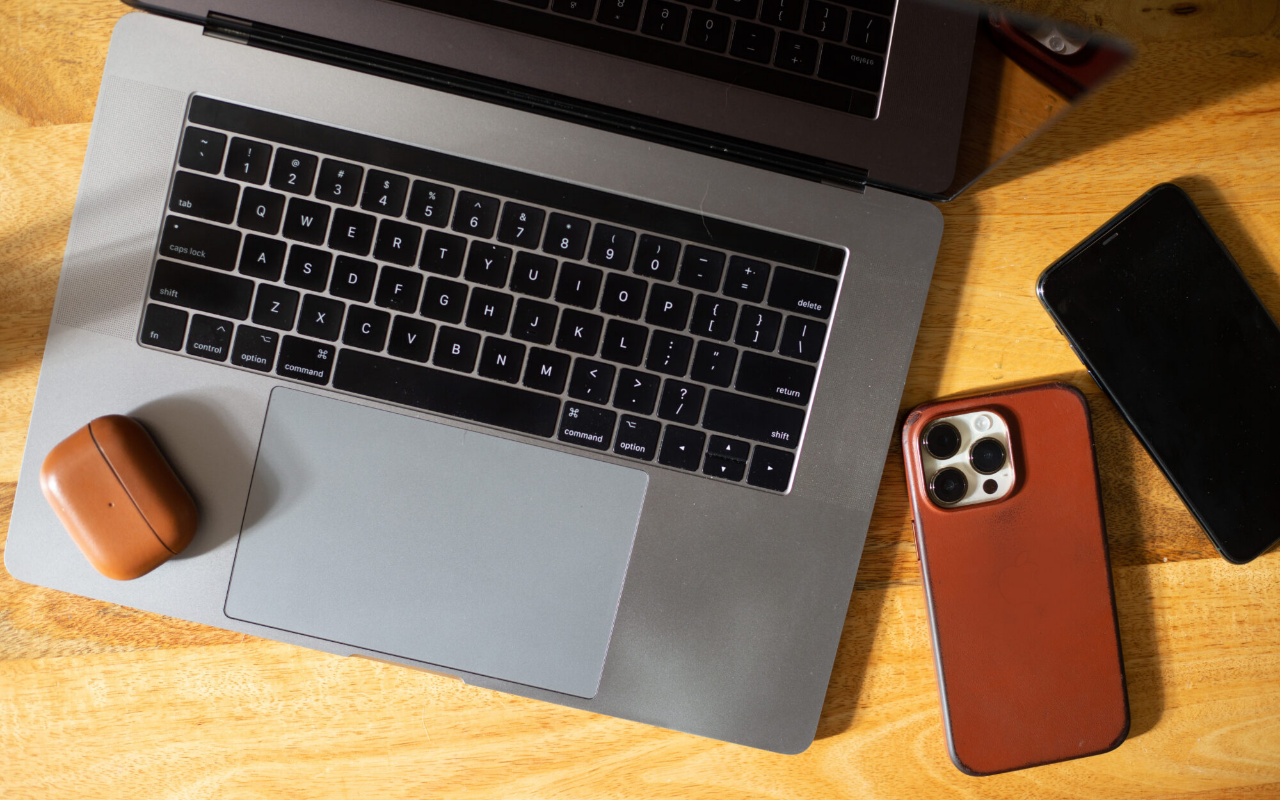
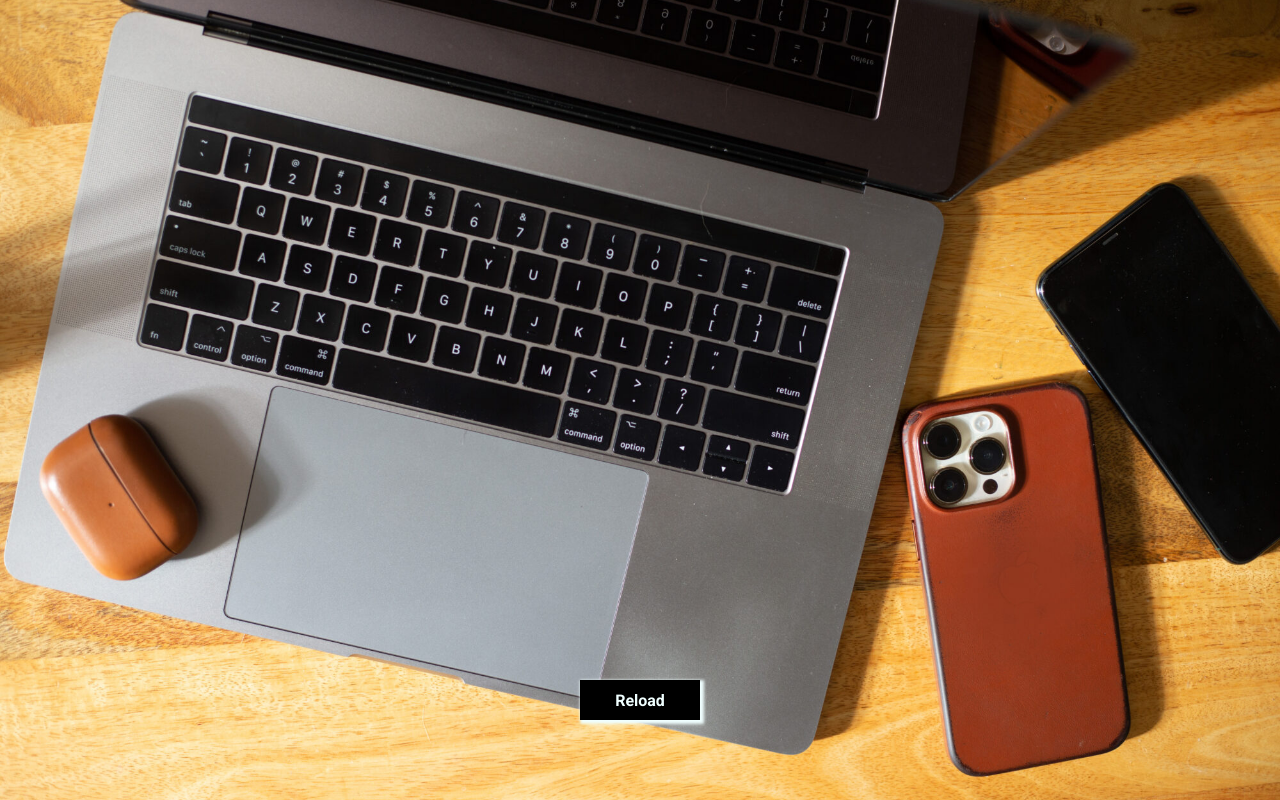
Before and after one commit to etoundijuniorpierre/code_everyday_challenge_100, a plain HTML site: page day_5_Blurry Loading/index.html in a window 1280 px wide. Drawn offline with Linux system fonts and the light colour scheme.

Commit message:
add v_custom projet day_5

```diff
--- a/day_5_Blurry Loading/index.html
+++ b/day_5_Blurry Loading/index.html
@@ -10,10 +10,12 @@
 <body>
 
     <div class="image">
+        <input type="button" value="Reload" class="btn">
         <img src="images.jpg" alt="">
        <span>1%</span>
     </div>
 
+
     <script src="script.js"></script>
 </body>
 </html>
--- a/day_5_Blurry Loading/script.js
+++ b/day_5_Blurry Loading/script.js
@@ -2,14 +2,36 @@ var body = document.body;
 var span = document.querySelector("span");
 var image = document.querySelector(".image");
 var img = document.querySelector("img");
+
 var sp = 1;
 var compt = 100;
+var btn = document.querySelector(".btn")
+var input = document.querySelector("input")
+
+
 window.addEventListener('DOMContentLoaded', function () {
     setInterval(() => {
 
         if (sp < compt) {
             sp = sp + 1
             span.innerHTML = sp + "%"
+            if(sp==compt) {
+                btn.style.display = "block";
+            }
         }
     }, 20);
 });
+
+
+btn.addEventListener('click', () => {
+    clicks();
+});
+
+function clicks() {
+    input.style.transform= "scale(0.9)";
+    input.style.border= "2px solid rgb(68, 79, 228)";
+    input.style.boxShadow= "0px";
+    input.style.color= "rgb(135, 141, 222)";
+    location.reload()
+
+}
--- a/day_5_Blurry Loading/style.css
+++ b/day_5_Blurry Loading/style.css
@@ -7,10 +7,8 @@
 }
 
 body {
-
     display: flex;
     justify-content: center;
-
 }
 
 .image {
@@ -20,8 +18,9 @@ body {
     display: flex;
     justify-content: center;
     align-items: center;
+}
 
-}
+
 
 img {
     height: 100%;
@@ -88,3 +87,24 @@ span {
         opacity: 0;
     }
 }
+
+input {
+    position: absolute;
+    bottom: 10%;
+    height: 40px;
+    width: 120px;
+    font-size: 16px;
+    font-weight: 900;
+    border: none;
+    box-shadow: 2px 2px 3px 2px;
+    cursor: pointer;
+    color: azure;
+    background: #000;
+}
+
+input:hover {
+    transform: scale(0.9);
+    border: 2px solid rgb(68, 79, 228);
+    box-shadow: 0px;
+    color: rgb(135, 141, 222);
+}
```
Also changed, not shown: day_5_Blurry Loading/README.md (added).
